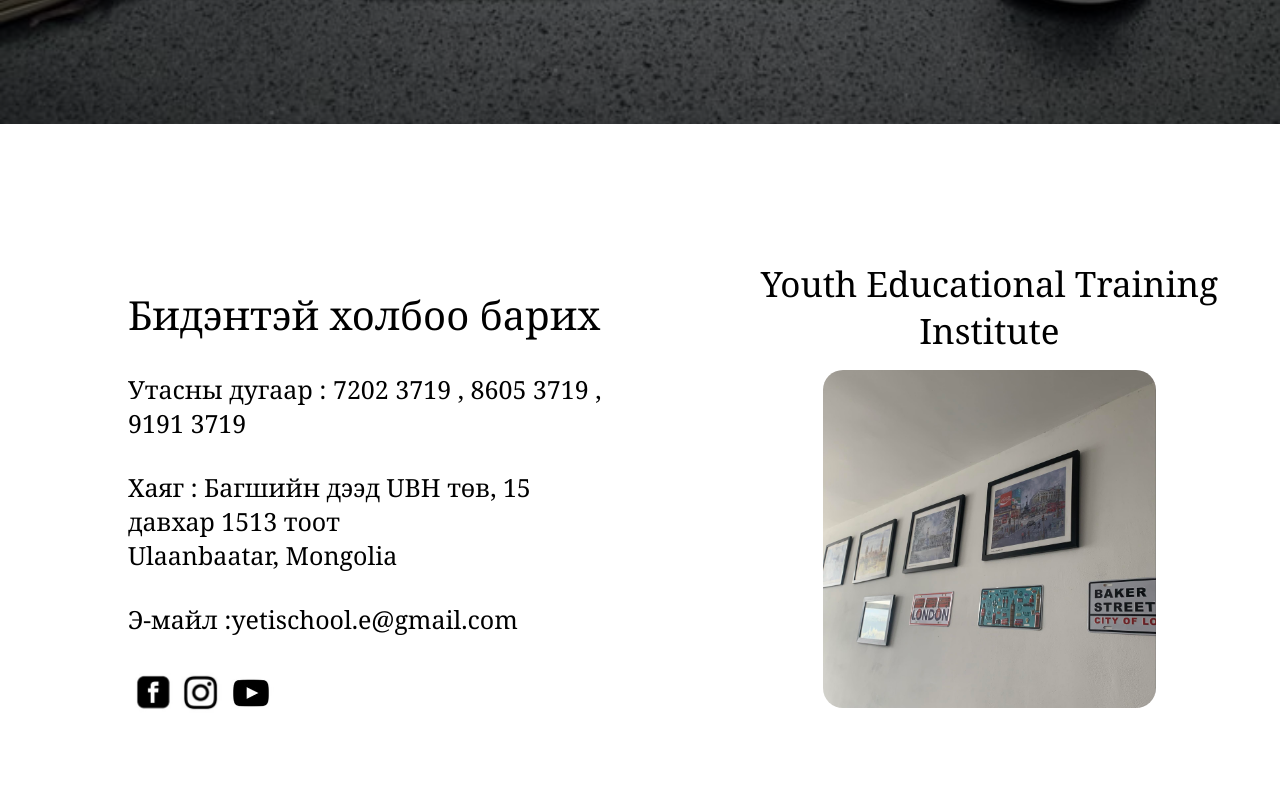
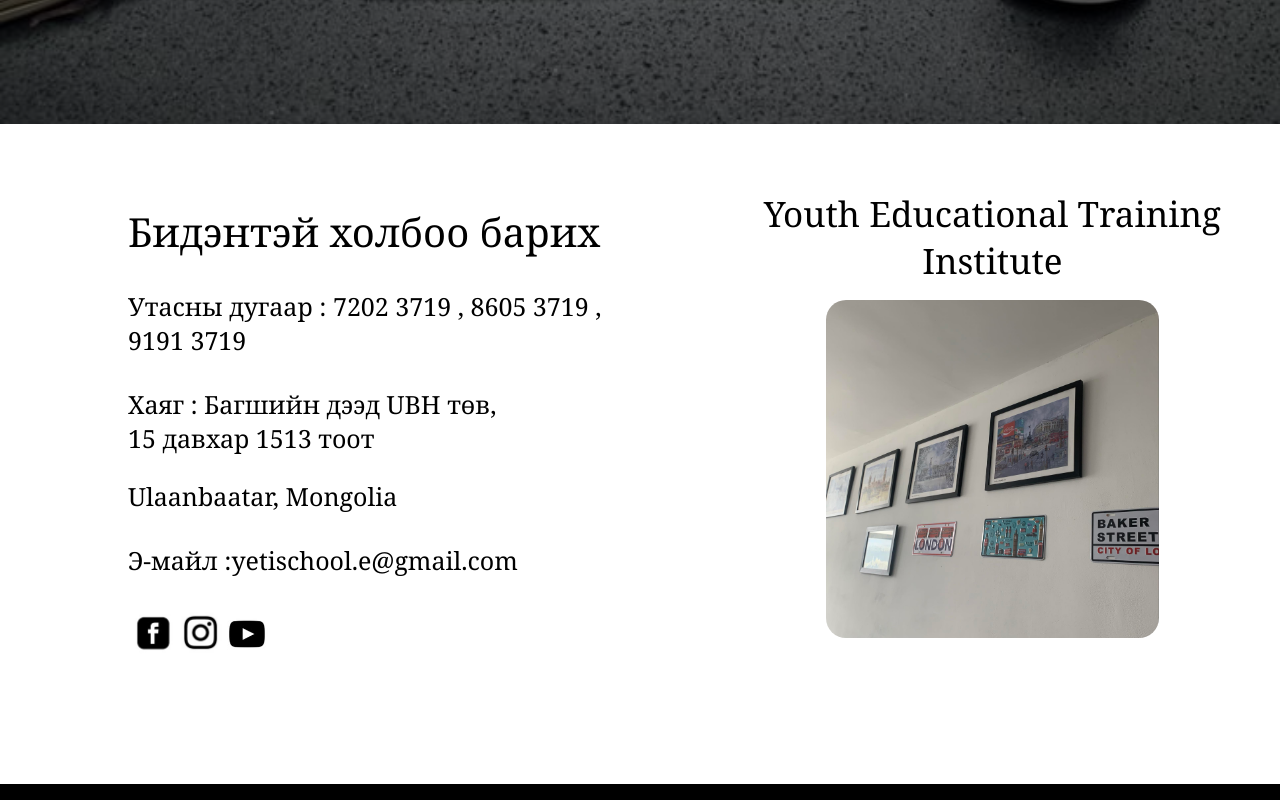
Before and after one commit to BRPS12/YetiFront, a React (Create React App) app: page /contactus in a window 1280 px wide. Shown: the part 676-1476 px from the top of the page. Built offline with nearby package versions, Linux system fonts and the light colour scheme; no server answers.

Commit message:
ContactUs

```diff
--- a/src/App.jsx
+++ b/src/App.jsx
@@ -7,7 +7,7 @@ import { useState, useEffect } from "react";
 import { Course1 } from "./Pages/Courses/Course1";
 import { Course2 } from "./Pages/Courses/Course2";
 import { Course3 } from "./Pages/Courses/Course3";
-import { ContactUs } from "./Pages/ContactUs";
+import { ContactUs } from "./Pages/ContactUs/ContactUs";
 import { SignUp } from "./Pages/SignUp/SignUp";
 import { Login } from "./Pages/Login/Login";
 import axios from "axios"
--- a/src/Pages/ContactUs.jsx
+++ /dev/null
@@ -1,76 +0,0 @@
-import { Footer } from "../components/Footer";
-import { Header } from "../components/Header";
-import PersonImage from "../Images/ContactUs.jpg";
-import { useState, useEffect } from "react";
-import { SocialIcon } from "react-social-icons";
-
-export const ContactUs = () => {
-  const [isMounted, setIsMounted] = useState(false);
-
-  useEffect(() => {
-    setIsMounted(true);
-  }, []);
-
-  return (
-    <div>
-      <Header
-        backgroundImage={PersonImage}
-        title="Contact Us"
-        isMounted={isMounted}
-        repeat="no-repeat"
-        bgSize="cover"
-      />
-      <div
-        style={{
-          display: "flex",
-          flexDirection: "row",
-          width: "100%",
-          height: "100vh",
-          paddingBottom : "15vh",
-          alignItems : "center"
-        }}
-      >
-        <div
-          style={{
-            marginLeft: "10vw",
-            fontFamily: "Georgia",
-            marginTop: "10vh",
-          }}
-        >
-          <p style={{ fontSize: "40px", fontFamily: "Georgia" }}>
-            Бидэнтэй холбоо барих
-          </p>
-          <p style={{ fontSize: "25px", fontWeight: "lighter" , paddingTop : "30px" }}>
-            Утасны дугаар : <span>7202 3719 , 8605 3719 , 9191 3719</span>
-          </p>
-          <p style={{ fontSize: "25px", paddingTop: "30px" }}>
-            Хаяг : <span>Багшийн дээд UBH төв, 15 давхар 1513 тоот</span>
-            <p>Ulaanbaatar, Mongolia</p>
-          </p>
-          <p style={{ fontSize: "25px", paddingTop: "30px" }}>
-            Э-майл :<span>yetischool.e@gmail.com</span>
-          </p>
-          <div style={{marginTop : "30px"}}>
-            <a href="https://www.facebook.com/Yetieducationalacademy">
-              <img src={require("../Images/facebook.jpg")} style={{width : "50px" , height : "50px"}} />
-            </a>
-            <a href="https://www.instagram.com/yetiacademyy/?theme=dark">
-              <img src={require("../Images/ig.jpg")} style={{width : "45px" , height : "45px" , marginBottom : "2px" }} />
-            </a>
-            <a href="https://www.youtube.com/@yetischool8633">
-              <img src={require("../Images/youtube.jpg")} style={{width : "50px" , height : "50px", marginLeft : "4px"}} />
-            </a>
-          </div>
-        </div>
-        <div style={{ marginLeft: "10vw", justifyContent : "center" ,alignItems : "center", display : "flex" , flexDirection : "column" , marginTop : "5vh" , marginRight : "50px" }}>
-          <p style={{fontSize : "35px" , textAlign : "center" , fontFamily : "Georgia"}}>Youth Educational Training Institute</p>
-          <img
-            src={require("../Images/YetiGazar.jpg")}
-            style={{ width: "26vw", height: "auto" , borderRadius : "20px" , marginTop : "2vh" }}
-          />
-        </div>
-      </div>
-      <Footer />
-    </div>
-  );
-};
--- /dev/null
+++ b/src/Pages/ContactUs/ContactUs.css
@@ -0,0 +1,89 @@
+.contactUsCont {
+  display: flex;
+  flex-direction: row;
+  width: 100%;
+  height: auto;
+  padding-bottom: 15vh;
+  align-items: center;
+}
+.contactUsInfoCont {
+  margin-left: 10vw;
+  font-family: Georgia;
+  margin-top: 10vh;
+}
+.xolboobarix {
+  font-size: 40px;
+  font-family: Georgia;
+}
+.contactUsInfo {
+  font-size: 25px;
+  font-weight: lighter;
+  padding-top: 30px;
+}
+.logos {
+  width: 50px;
+  height: 50px;
+}
+.logos2 {
+  width: 45px;
+  height: 45px;
+  margin-bottom: 0.35vh;
+}
+
+.contactSecondCont {
+    margin-left: 10vw;
+    justify-content: center;
+    align-items: center;
+    display: flex;
+    flex-direction: column;
+    margin-top: 5vh;
+    margin-right: 40px;
+}
+.yetiName {
+    font-size: 35px;
+    text-align: center;
+    font-family: Georgia;
+}
+.yetiImage {
+    width: 26vw;
+    height: auto;
+    border-radius: 20px;
+    margin-top: 2vh;
+    display: flex;
+    justify-content: center;
+    align-items: center
+}
+@media only screen and (max-width: 600px) {
+  .xolboobarix {
+    font-size: 5vh;
+    text-align: center;
+    margin-top: 5vh;
+  }
+  .contactUsInfoCont {
+    margin: 0;
+    width: 100%;
+    display: flex;
+    align-items: center;
+    justify-content: center;
+    flex-direction: column;
+  }
+  .contactUsCont {
+    flex-direction: column;
+  }
+  .contactUsInfo {
+    text-align: center;
+
+  }
+  .contactUsInfo span {
+    flex-direction: column;
+    display: flex;
+    margin-top: 1vh;
+  }
+  .contactSecondCont {
+    height: 50vh;
+    margin-top: 7vh;
+  }
+  .yetiImage {
+    width: 50vw;
+  }
+}
--- /dev/null
+++ b/src/Pages/ContactUs/ContactUs.jsx
@@ -0,0 +1,77 @@
+import { Footer } from "../../components/Footer";
+import { Header } from "../../components/Header";
+import PersonImage from "../../Images/ContactUs.jpg";
+import { useState, useEffect } from "react";
+import { SocialIcon } from "react-social-icons";
+import "./ContactUs.css"
+export const ContactUs = () => {
+  const [isMounted, setIsMounted] = useState(false);
+
+  useEffect(() => {
+    setIsMounted(true);
+  }, []);
+
+  return (
+    <div>
+      <Header
+        backgroundImage={PersonImage}
+        title="Contact Us"
+        isMounted={isMounted}
+        repeat="no-repeat"
+        bgSize="cover"
+      />
+      <div
+        className="contactUsCont">
+        <div
+          className="contactUsInfoCont">
+          <p className="xolboobarix">
+            Бидэнтэй холбоо барих
+          </p>
+          <p
+            className="contactUsInfo">
+            Утасны дугаар : <span>7202 3719 , 8605 3719 , 9191 3719</span>
+          </p>
+          <p className="contactUsInfo">
+            Хаяг : <span>Багшийн дээд UBH төв, <br /> 15 давхар 1513 тоот</span>
+            <p style={{marginTop : "3vh"}}>Ulaanbaatar, Mongolia</p>
+          </p>
+          <p className="contactUsInfo">
+            Э-майл :<span>yetischool.e@gmail.com</span>
+          </p>
+          <div className="contactUsInfo">
+            <a href="https://www.facebook.com/Yetieducationalacademy">
+              <img
+                src={require("../../Images/facebook.jpg")}
+                className="logos"
+              />
+            </a>
+            <a href="https://www.instagram.com/yetiacademyy/?theme=dark">
+              <img
+                src={require("../../Images/ig.jpg")}
+               className="logos2"
+              />
+            </a>
+            <a href="https://www.youtube.com/@yetischool8633">
+              <img
+                src={require("../../Images/youtube.jpg")}
+                className="logos"
+              />
+            </a>
+          </div>
+        </div>
+        <div
+          className="contactSecondCont">
+          <p
+            className="yetiName">
+            Youth Educational Training Institute
+          </p>
+          <img
+            src={require("../../Images/YetiGazar.jpg")}
+            className="yetiImage"
+          />
+        </div>
+      </div>
+      <Footer />
+    </div>
+  );
+};
--- a/src/Pages/News/News.css
+++ b/src/Pages/News/News.css
@@ -90,6 +90,7 @@ margin-left: 10vh;
   font-family: Georgia;
   font-size: 23px;
   width: 40%;
+  text-align: center;
 }
 .createdNewsCont {
   display: flex;
@@ -209,7 +210,7 @@ margin-left: 10vh;
     text-align: center;
     margin-top: 3vh;
     padding-bottom: 3vh;
-    padding-left: 0;
+    margin-left: 0;
   }
   .createdNewsCont {
     display: flex;
```
